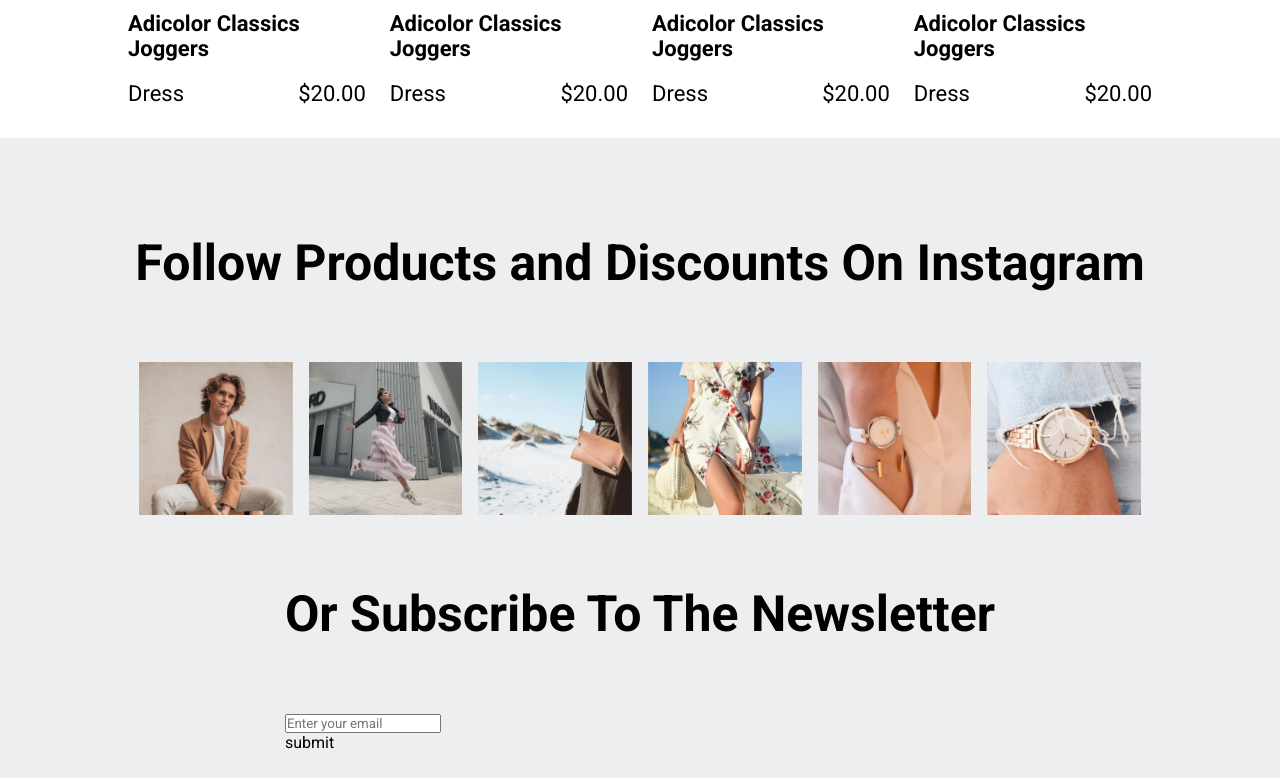
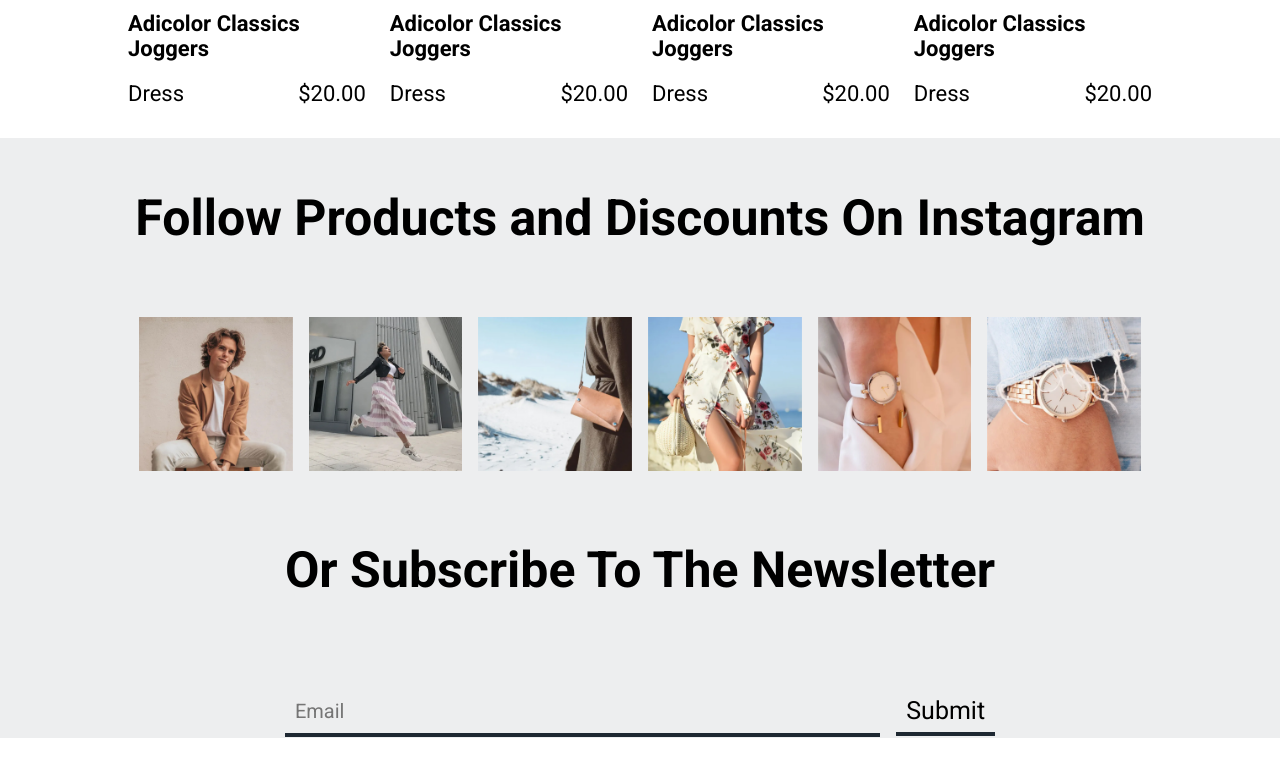
Before and after one commit to eyualpha/Coral-Ecommerce, a plain HTML site: page index.html in a window 1280 px wide. Shown: the part 4024-4802 px from the top of the page. After the commit the page ends 4781 px from the top, so only its background shows below. Drawn offline with Linux system fonts and the light colour scheme.

Commit message:
completed discount page

```diff
--- a/index.html
+++ b/index.html
@@ -257,8 +257,8 @@
                 <div class="subscribe">
                     <h1>Or Subscribe To The Newsletter</h1>
                     <div class="subscribe-form">
-                        <input type="text" placeholder="Enter your email">
-                        <p class="sumit-btn">submit</p>
+                        <input type="text" placeholder="Email">
+                        <p class="submit-btn">Submit</p>
                 </div>
         </div>
     </section>
--- a/styles.css
+++ b/styles.css
@@ -299,7 +299,7 @@ header p{
     width: 100%;
     justify-content: center;
     align-items: center;
-    height: 80vh;
+    height: 75vh;
     background-color: var(--bg-color);
 }
 #discount .container{
@@ -324,8 +324,29 @@ header p{
     font-size: 50px;
     margin: 70px 0;
 }
-#dicount input{
+#discount .subscribe-form{
+    display: flex;
+    width: 100%;
+    justify-content: center;
+    align-items: center;
+    gap: 1rem;
+}
+#discount .subscribe-form input{
     width: 100%;
     padding: 10px;
     margin: 20px 0;
+    border: none;
+    border-bottom: #1E2832 4px solid;
+    font-size: 20px;
+    background-color: transparent;
 }
+#discount .subscribe-form .submit-btn{
+    border-bottom: #1E2832 4px solid;
+    font-size: 25px;
+    padding: 7px 10px;
+}
+#discount .subscribe-form .submit-btn:hover{
+    background-color: var(--secondary-color);
+    transition: .2s;
+    color: white;
+}
```
